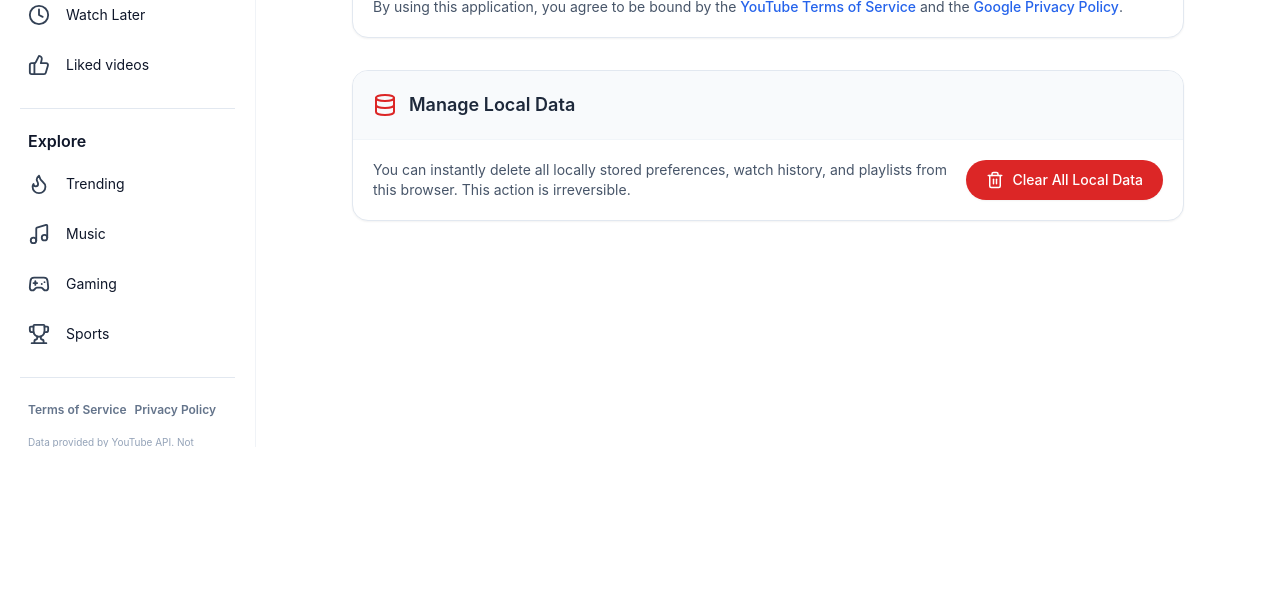
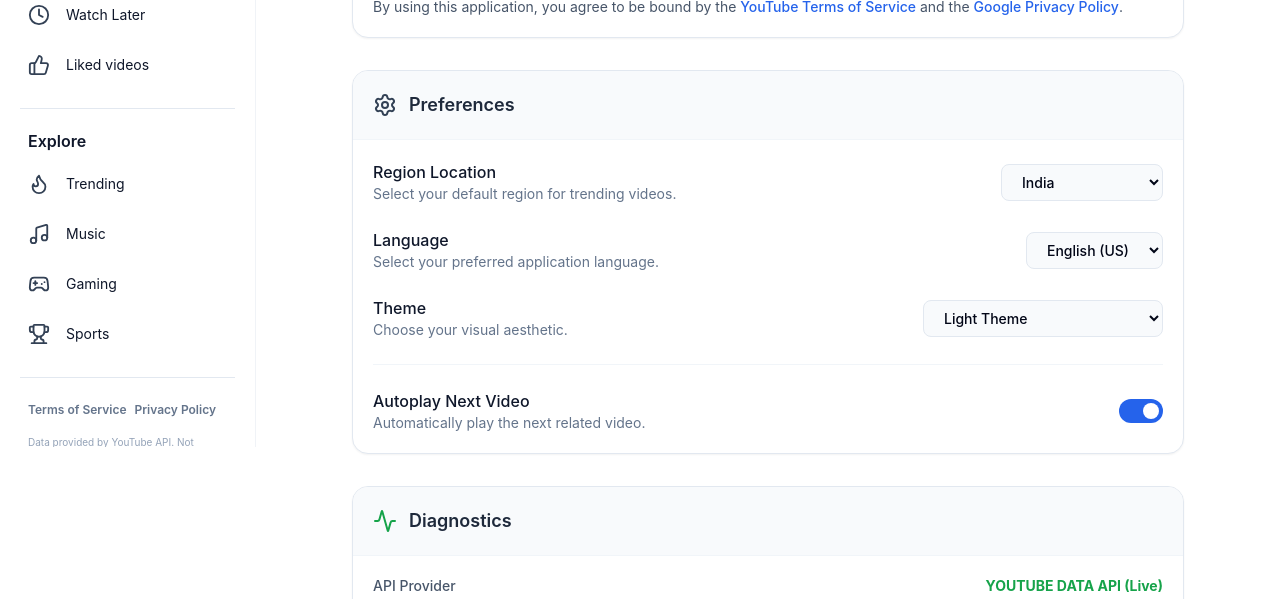
Before and after one commit to alranjan14/ViewTube, a React (Vite) app: page /settings in a window 1280 px wide. Shown: the part 353-952 px from the top of the page. Before the commit the page ends 800 px from the top, so only its background shows below. Built offline with nearby package versions, Linux system fonts and the light colour scheme; no server answers.

Commit message:
chore: complete all remaining features in todo backlog

```diff
--- a/src/pages/SettingsPage.tsx
+++ b/src/pages/SettingsPage.tsx
@@ -1,5 +1,6 @@
-import { ShieldCheck, Trash2, Database } from "lucide-react";
+import { ShieldCheck, Trash2, Database, Settings, Activity } from "lucide-react";
 import React, { useState } from "react";
+import { useLocalStorage } from "../shared/hooks/useLocalStorage";
 import Button from "../shared/ui/Button";
 
 const SettingsPage = () => {
@@ -10,8 +11,16 @@ const SettingsPage = () => {
       localStorage.clear();
       setCleared(true);
       setTimeout(() => setCleared(false), 3000);
+      window.location.reload();
     }
   };
+
+  const [region, setRegion] = useLocalStorage('yt_clone_region', 'IN');
+  const [language, setLanguage] = useLocalStorage('yt_clone_language', 'en');
+  const [theme, setTheme] = useLocalStorage('yt_clone_theme', 'light');
+  const [autoplay, setAutoplay] = useLocalStorage('yt_clone_autoplay', true);
+
+  const isMockApi = import.meta.env.VITE_USE_MOCK_API === 'true';
 
   return (
     <div className="p-4 sm:p-6 lg:p-8 w-full max-w-4xl mx-auto">
@@ -34,6 +43,101 @@ const SettingsPage = () => {
             <p>
               <strong>YouTube API:</strong> This application utilizes the official YouTube Data API v3 to fetch videos, comments, and channel details. By using this application, you agree to be bound by the <a href="https://www.youtube.com/t/terms" target="_blank" rel="noopener noreferrer" className="text-blue-600 hover:underline font-medium">YouTube Terms of Service</a> and the <a href="https://policies.google.com/privacy" target="_blank" rel="noopener noreferrer" className="text-blue-600 hover:underline font-medium">Google Privacy Policy</a>.
             </p>
+          </div>
+        </section>
+
+        {/* Preferences Section */}
+        <section className="bg-white rounded-2xl border border-slate-200 shadow-sm overflow-hidden">
+          <div className="p-5 border-b border-slate-100 bg-slate-50 flex items-center gap-3">
+            <Settings className="text-slate-700" size={24} />
+            <h2 className="text-lg font-semibold text-slate-800">Preferences</h2>
+          </div>
+          <div className="p-5 space-y-6">
+            <div className="flex flex-col sm:flex-row sm:items-center justify-between gap-4">
+              <div>
+                <h3 className="font-medium text-slate-900">Region Location</h3>
+                <p className="text-sm text-slate-500">Select your default region for trending videos.</p>
+              </div>
+              <select
+                value={region}
+                onChange={(e) => setRegion(e.target.value)}
+                className="px-4 py-2 bg-slate-50 border border-slate-200 rounded-lg text-sm font-medium focus:outline-none focus:ring-2 focus:ring-blue-500"
+              >
+                <option value="US">United States</option>
+                <option value="IN">India</option>
+                <option value="GB">United Kingdom</option>
+                <option value="AU">Australia</option>
+              </select>
+            </div>
+
+            <div className="flex flex-col sm:flex-row sm:items-center justify-between gap-4">
+              <div>
+                <h3 className="font-medium text-slate-900">Language</h3>
+                <p className="text-sm text-slate-500">Select your preferred application language.</p>
+              </div>
+              <select
+                value={language}
+                onChange={(e) => setLanguage(e.target.value)}
+                className="px-4 py-2 bg-slate-50 border border-slate-200 rounded-lg text-sm font-medium focus:outline-none focus:ring-2 focus:ring-blue-500"
+              >
+                <option value="en">English (US)</option>
+                <option value="hi">Hindi</option>
+                <option value="es">Spanish</option>
+              </select>
+            </div>
+
+            <div className="flex flex-col sm:flex-row sm:items-center justify-between gap-4">
+              <div>
+                <h3 className="font-medium text-slate-900">Theme</h3>
+                <p className="text-sm text-slate-500">Choose your visual aesthetic.</p>
+              </div>
+              <select
+                value={theme}
+                onChange={(e) => setTheme(e.target.value)}
+                className="px-4 py-2 bg-slate-50 border border-slate-200 rounded-lg text-sm font-medium focus:outline-none focus:ring-2 focus:ring-blue-500"
+              >
+                <option value="light">Light Theme</option>
+                <option value="dark" disabled>Dark Theme (Coming Soon)</option>
+                <option value="system">Device Default</option>
+              </select>
+            </div>
+
+            <div className="flex flex-col sm:flex-row sm:items-center justify-between gap-4 border-t border-slate-100 pt-6">
+              <div>
+                <h3 className="font-medium text-slate-900">Autoplay Next Video</h3>
+                <p className="text-sm text-slate-500">Automatically play the next related video.</p>
+              </div>
+              <button
+                onClick={() => setAutoplay(!autoplay)}
+                className={`relative inline-flex h-6 w-11 items-center rounded-full transition-colors focus:outline-none focus:ring-2 focus:ring-blue-500 focus:ring-offset-2 ${autoplay ? 'bg-blue-600' : 'bg-slate-200'}`}
+              >
+                <span className={`inline-block h-4 w-4 transform rounded-full bg-white transition-transform ${autoplay ? 'translate-x-6' : 'translate-x-1'}`} />
+              </button>
+            </div>
+          </div>
+        </section>
+
+        {/* Diagnostics Section */}
+        <section className="bg-white rounded-2xl border border-slate-200 shadow-sm overflow-hidden">
+          <div className="p-5 border-b border-slate-100 bg-slate-50 flex items-center gap-3">
+            <Activity className="text-green-600" size={24} />
+            <h2 className="text-lg font-semibold text-slate-800">Diagnostics</h2>
+          </div>
+          <div className="p-5 text-sm text-slate-600 space-y-2">
+            <div className="flex justify-between border-b border-slate-100 pb-2">
+              <span className="font-medium">API Provider</span>
+              <span className={isMockApi ? 'text-yellow-600 font-bold' : 'text-green-600 font-bold'}>
+                {isMockApi ? 'MOCK API (Offline Mode)' : 'YOUTUBE DATA API (Live)'}
+              </span>
+            </div>
+            <div className="flex justify-between border-b border-slate-100 pb-2 pt-2">
+              <span className="font-medium">Version</span>
+              <span>v1.0.0</span>
+            </div>
+            <div className="flex justify-between pt-2">
+              <span className="font-medium">Environment</span>
+              <span>{import.meta.env.MODE}</span>
+            </div>
           </div>
         </section>
 
```
